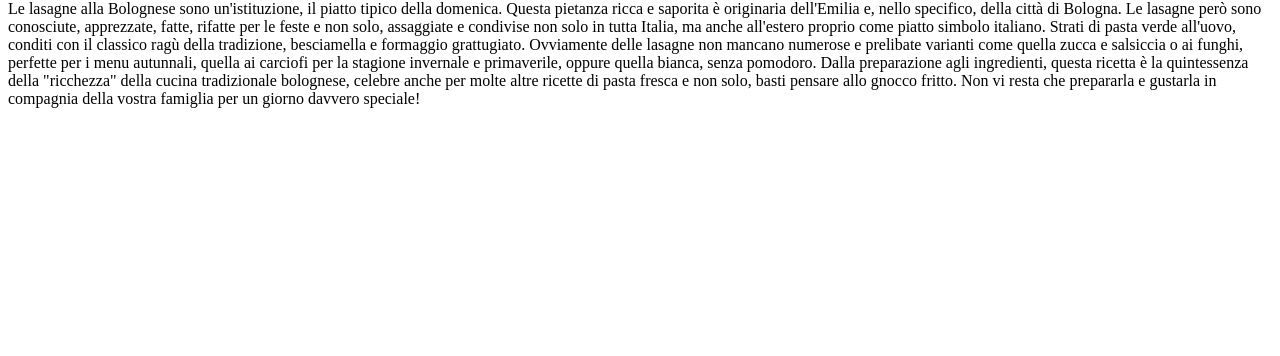
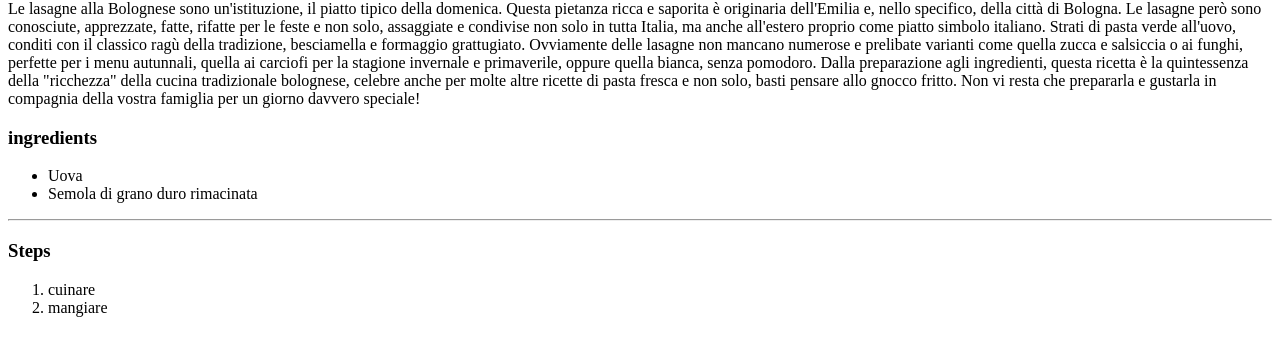
Before and after one commit to DamianoSabeddu/odin-recipes, a plain HTML site: page recipes/lasagna.html in a window 1280 px wide. Shown: the part 400-756 px from the top of the page. Drawn offline with Linux system fonts and the light colour scheme.

Commit message:
add elements

```diff
--- a/recipes/lasagna.html
+++ b/recipes/lasagna.html
@@ -15,6 +15,16 @@
         Ovviamente delle lasagne non mancano numerose e prelibate varianti come quella zucca e salsiccia o ai funghi, perfette per i menu autunnali, quella ai carciofi per la stagione invernale e primaverile,
         oppure quella bianca, senza pomodoro. Dalla preparazione agli ingredienti, questa ricetta è la quintessenza della "ricchezza" della cucina tradizionale bolognese,
         celebre anche per molte altre ricette di pasta fresca e non solo, basti pensare allo gnocco fritto. Non vi resta che prepararla e gustarla in compagnia della vostra famiglia per un giorno davvero speciale! </p>
-
+ <h3>ingredients</h3>
+ <ul>
+     <li>Uova</li>
+     <li>Semola di grano duro rimacinata</li>
+ </ul>
+ <hr>
+ <h3>Steps</h3>
+ <ol>
+     <li>cuinare</li>
+     <li>mangiare</li>
+ </ol>
 </body>
 </html>
```
